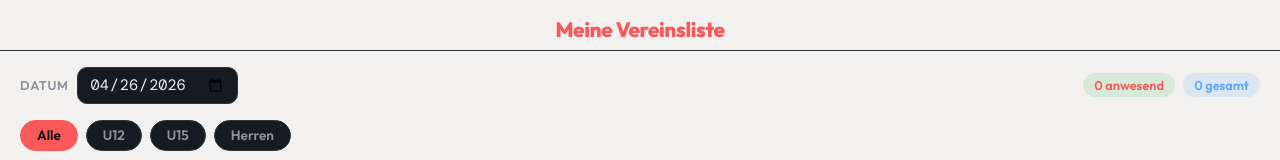
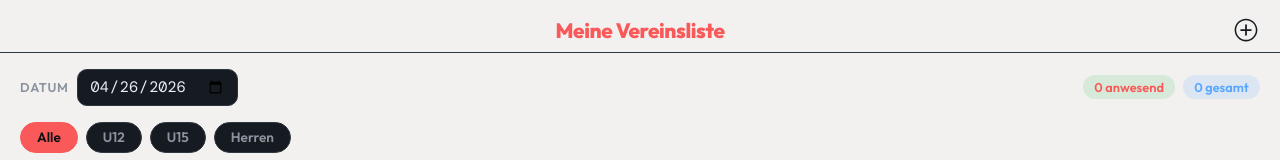
Before and after one commit to torbengabriel/vereinsliste, a React (Vite) app: page / in a window 1280 px wide. Shown: the top 160 px of the page. Built offline with nearby package versions, Linux system fonts and the light colour scheme.

Commit message:
icons imported and 'add' button added to the right of title bar

```diff
--- a/package.json
+++ b/package.json
@@ -11,6 +11,7 @@
   "dependencies": {
     "react": "^18.3.1",
     "react-dom": "^18.3.1",
+    "react-icons": "^5.6.0",
     "xlsx": "^0.18.5"
   },
   "devDependencies": {
--- a/src/App.jsx
+++ b/src/App.jsx
@@ -4,6 +4,7 @@ import AttendanceView from './components/AttendanceView.jsx'
 import MembersView from './components/MembersView.jsx'
 import StatsView from './components/StatsView.jsx'
 import ExportView from './components/ExportView.jsx'
+import { IoIosAddCircleOutline } from "react-icons/io";
 
 const TABS = [
   { id: 'attendance', label: 'Anwesenheit', icon: '✓' },
@@ -19,7 +20,9 @@ export default function App() {
   return (
     <div className="app">
       <header className="app-header">
+        <div style={{ width: 28 }} />
         <h1 className="app-title">Meine Vereinsliste</h1>
+        <IoIosAddCircleOutline size={28} color="var(--surface)" />
       </header>
 
       <main className="app-main">
--- a/src/index.css
+++ b/src/index.css
@@ -40,6 +40,9 @@ html, body {
 }
 
 .app-header {
+  display: flex;
+  align-items: center;
+  justify-content: space-between;
   padding: 1rem 1.25rem 0.5rem;
   border-bottom: 1px solid var(--border);
   flex-shrink: 0;
```
Also changed, not shown: 1 other file (tests, documents, lock files or other folders).
